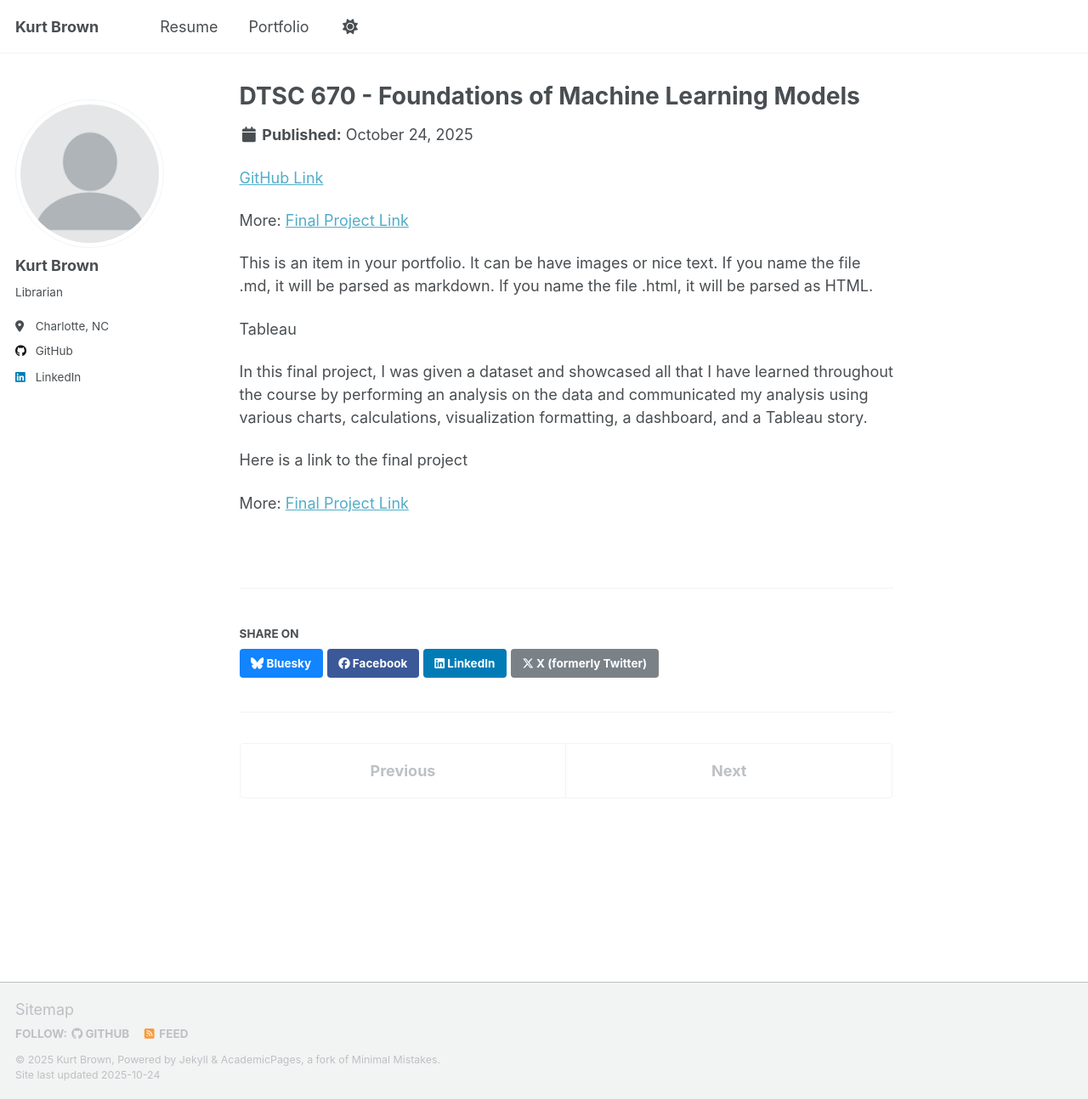
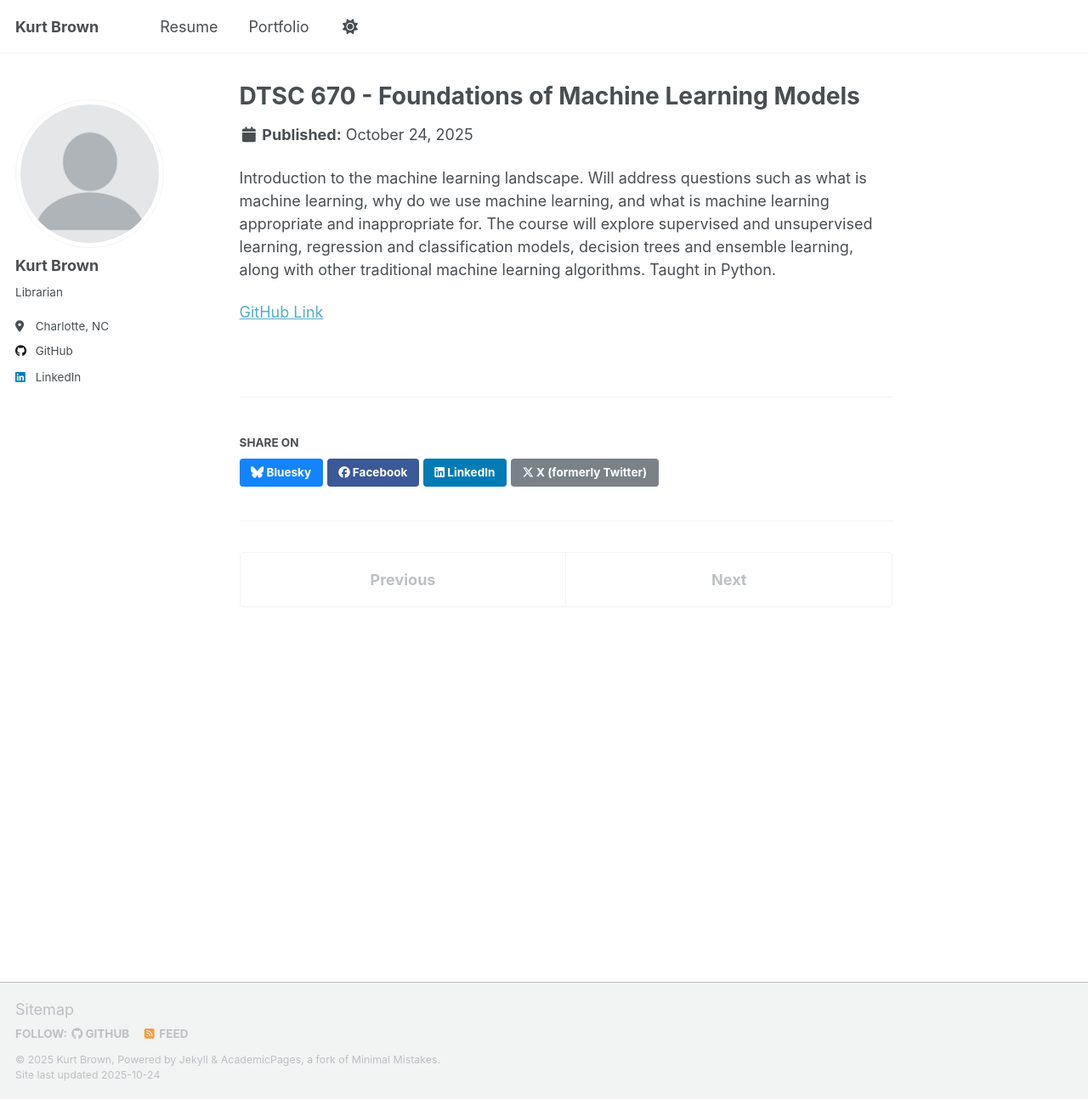
Before and after one commit to klbrown13/klbrown13.github.io, a Jekyll site: the page built from _portfolio/portfolio-5.md, in a window 1280 px wide and 1294 px high. Shown: the whole window at 85% size. Built offline with Jekyll 4.4.1, drawn with Linux system fonts in a browser that asks for light colours; a script that is not in the unit is left out.

Commit message:
Update portfolio-5.md

```diff
--- a/_portfolio/portfolio-5.md
+++ b/_portfolio/portfolio-5.md
@@ -4,21 +4,6 @@ excerpt: "Machine Learning Assignments Completed using Python"
 collection: portfolio
 ---
 
+Introduction to the machine learning landscape. Will address questions such as what is machine learning, why do we use machine learning, and what is machine learning appropriate and inappropriate for. The course will explore supervised and unsupervised learning, regression and classification models, decision trees and ensemble learning, along with other traditional machine learning algorithms. Taught in Python.
+
 <a href="https://github.com/klbrown13/Foundations-of-Machine-Learning-Models" target="_blank" rel="noopener noreferrer">GitHub Link</a>
-
-
-
-
-More: [Final Project Link](https://public.tableau.com/app/profile/kurt.brown8254/viz/DTSC600_FinalProject_KurtBrown/SalesandProfitStoryKurtBrown?publish=yes)
-
-
-This is an item in your portfolio. It can be have images or nice text. If you name the file .md, it will be parsed as markdown. If you name the file .html, it will be parsed as HTML.
-
-Tableau
-
-In this final project, I was given a dataset and showcased all that I have learned throughout the course by performing an analysis on the data and communicated my analysis using various charts, calculations, visualization formatting, a dashboard, and a Tableau story.
-
-Here is a link to the final project
-
-
-More: [Final Project Link](https://public.tableau.com/app/profile/kurt.brown8254/viz/DTSC600_FinalProject_KurtBrown/SalesandProfitStoryKurtBrown?publish=yes)
```
